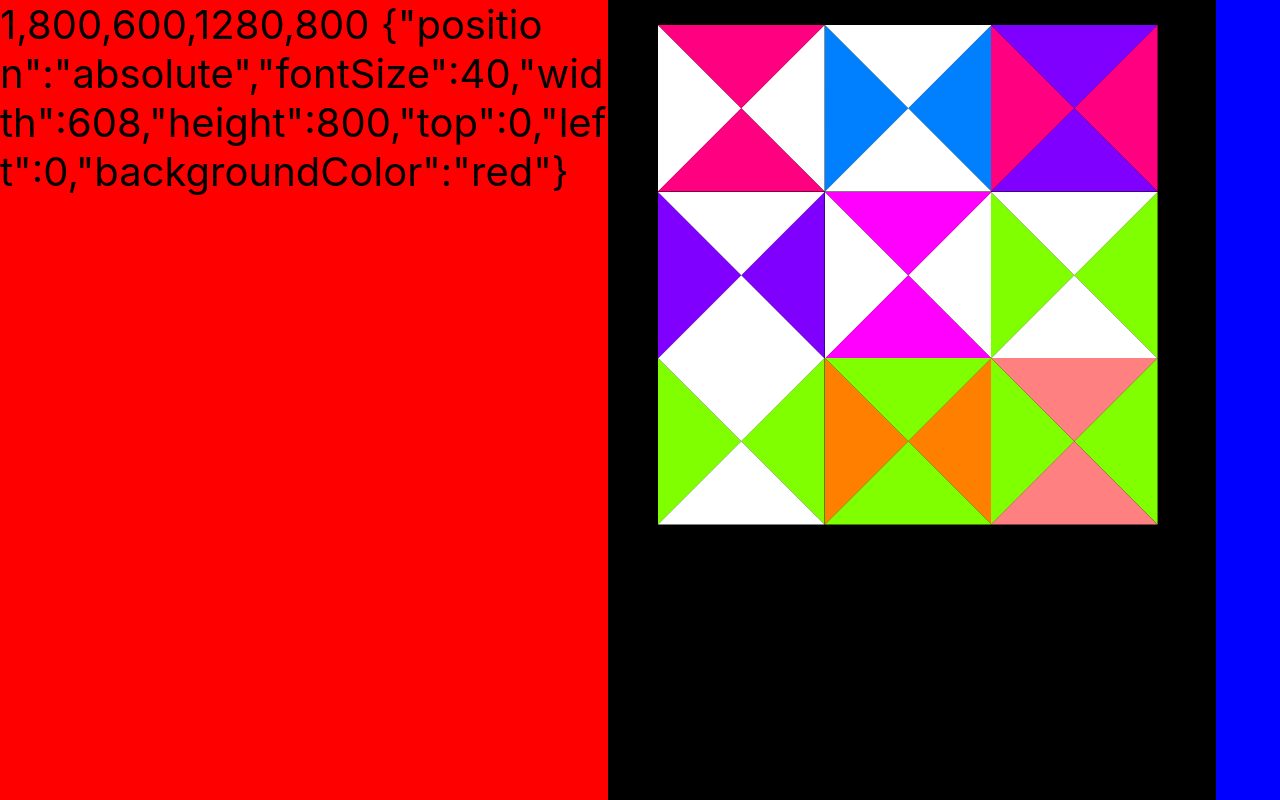
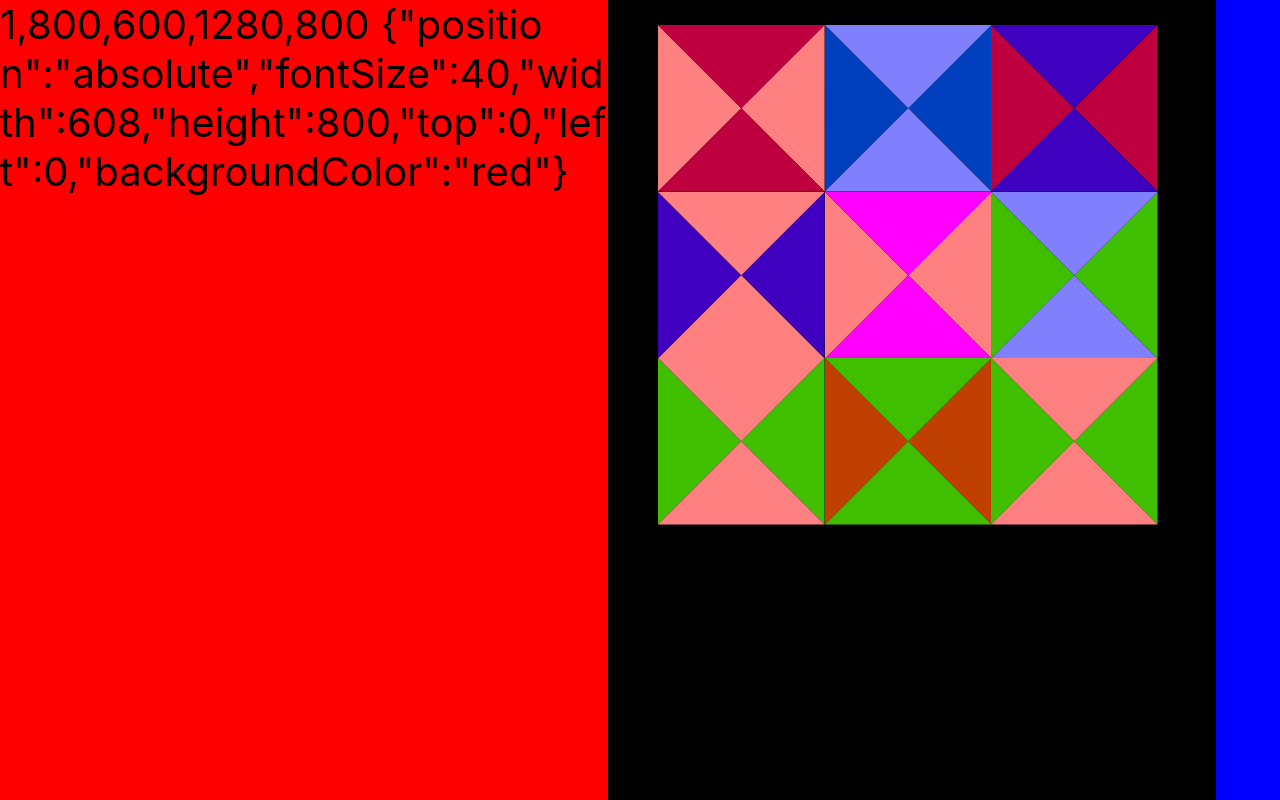
Before and after one commit to philbertani/ib01, a React (Create React App) app in the folder client/: page / in a window 1280 px wide. Built offline with nearby package versions, Linux system fonts and the light colour scheme.

Commit message:
falling prey to props, had to move mech class to windowManager

```diff
--- a/client/src/WindowManager.js
+++ b/client/src/WindowManager.js
@@ -4,7 +4,14 @@ import TargetBoard from "./game/TargetBoard";
 import PlaySpace from "./game/PlaySpace";
 import { useWindowSize } from "./uiHooks";
 
+import Mechanics from "./game/Mechanics";
+import {boardInfos} from "./game/boardInfo";
+
 export default function WindowManager( {mainScreenRef} ) {
+
+  const boardInfo = boardInfos[3];
+  const mechRef = React.useRef(new Mechanics(boardInfo));
+  const mech = mechRef.current;
 
   const ws = useWindowSize();
   const [fullScreen,setFullScreen] = React.useState(false);
@@ -45,7 +52,6 @@ export default function WindowManager( {mainScreenRef} ) {
 
   },[mainScreenRef, fullScreen]);
 
-
   if (ws.dimData) {
 
     //console.log("pixel ratio",window.devicePixelRatio); //we dont need this yet
@@ -53,8 +59,8 @@ export default function WindowManager( {mainScreenRef} ) {
     return (
       <div>
         <Menu style={ws.dimData.menu} />
-        <TargetBoard style={ws.dimData.board} />
-        <PlaySpace style={ws.dimData.play} />
+        <TargetBoard mech={mech} style={ws.dimData.board} />
+        <PlaySpace mech={mech} style={ws.dimData.play} />
       </div>
     );
   }
--- a/client/src/game/Mechanics.js
+++ b/client/src/game/Mechanics.js
@@ -4,22 +4,35 @@ export default class Mechanics {
     [0, 255, 0],
     [0, 0, 255],
 
+    [127.5, 127.5, 0],
+    [0, 127.5, 127.5],
+    [127.5, 0, 127.5],
+  ];
+
+  /*
     [255, 255, 0],   //add these to second level - it gets hard to distinguish
     [0, 255, 255],   //maybe we should restrict to fully saturated colors??
     [255, 0, 255],
   ];
+  */
 
   /*
-    [255,255,0],
-    [0,255,255],
-    [255,0,255],
+    [127.5,127.5,0],
+    [0,127.5,127.5],
+    [127.5,0,127.5],
 
   */
 
-  colorDist(c1,c2) {
-    let ss=0;  //sum of squared diffs - yeah
-    for (let i=0; i<3; i++) {
-      ss += (c1[i]-c2[i])*(c1[i]-c2[i]);
+  constructor(boardInfo) {
+    this.boardInfo = boardInfo;
+    this.createBoard(this.boardInfo);
+    return this;
+  }
+
+  colorDist(c1, c2) {
+    let ss = 0; //sum of squared diffs - yeah
+    for (let i = 0; i < 3; i++) {
+      ss += (c1[i] - c2[i]) * (c1[i] - c2[i]);
     }
     return Math.sqrt(ss);
   }
@@ -56,12 +69,6 @@ export default class Mechanics {
     return v3;
   }
 
-  constructor(boardInfo) {
-    this.boardInfo = boardInfo;
-    this.createBoard(this.boardInfo);
-    return this;
-  }
-
   *boardIter(index, boardInfo) {
     //have the generator function convert from linear index to 2d array index for us
     while (index < boardInfo.rows * boardInfo.cols) {
@@ -90,21 +97,26 @@ export default class Mechanics {
         const { row, col } = result.value;
         //pick 2 differnt "secondary" colors for each cell
 
-        let [color1, color2, p1, p2] =
-          this.chooseSecondaryColors(this.primaryColors);
+        let [color1, color2, p1, p2] = this.chooseSecondaryColors(
+          this.primaryColors
+        );
         let color1Sum = this.sumVec(color1);
         let color2Sum = this.sumVec(color2);
-        let colorDist = this.colorDist(color1,color2);
+        let colorDist = this.colorDist(color1, color2);
         const white = 255 * 3;
 
         let iter = 0;
-        while (colorDist<10 || (color1Sum >= white && color2Sum >= white && iter<100)) {
-          [color1, color2, p1, p2] =
-            this.chooseSecondaryColors(this.primaryColors);
+        while (
+          colorDist < 10 ||
+          (color1Sum >= white && color2Sum >= white && iter < 100)
+        ) {
+          [color1, color2, p1, p2] = this.chooseSecondaryColors(
+            this.primaryColors
+          );
           color1Sum = this.sumVec(color1);
           color2Sum = this.sumVec(color2);
-          colorDist = this.colorDist(color1,color2);
-          iter ++;
+          colorDist = this.colorDist(color1, color2);
+          iter++;
         }
 
         newBoard[row][col] = [color1, color2, p1, p2];
--- a/client/src/game/TargetBoard.js
+++ b/client/src/game/TargetBoard.js
@@ -1,14 +1,11 @@
 import React from "react";
 import * as SVGTRI from "./SvgTriangles";
 import {useStore} from "react-redux";
-import {boardInfos} from "./boardInfo";
-import Mechanics from "./Mechanics";
 
-const boardInfo = boardInfos[3];
-const mech = new Mechanics(boardInfo);
-const {cellDivisor,spacingDivisor} = boardInfo;
+export default function TargetBoard({mech, style}) {
 
-export default function TargetBoard({style}) {
+  const boardInfo = mech.boardInfo;
+  const {cellDivisor,spacingDivisor} = mech.boardInfo;
 
   const styleFinal = {...style};
   styleFinal.backgroundColor = "rgba(0,0,0,1)";
```
Also changed, not shown: 1 other file (tests, documents, lock files or other folders).
